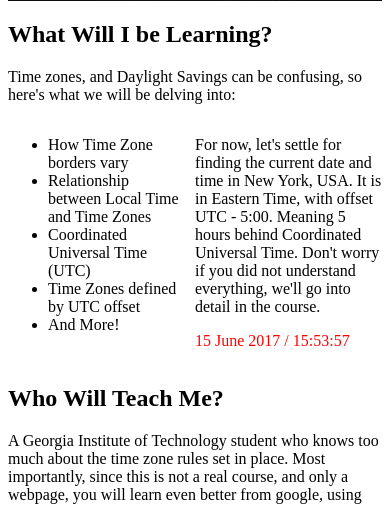
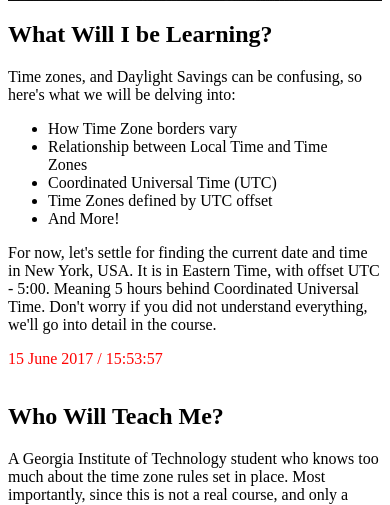
Before and after one commit to RaresC21/Tunnll-Internship, a Django app: page / in a window 390 px wide. Shown: the part 614-1119 px from the top of the page. Run offline with Django 3.2, Linux system fonts and the light colour scheme.

Commit message:
Place images side by side

```diff
--- a/Time-and-Date/time_date_app/static/css/style.css
+++ b/Time-and-Date/time_date_app/static/css/style.css
@@ -45,6 +45,14 @@
     box-sizing: border-box;
 }
 
+#section2 div img {
+    width: 40%;
+    margin: 1%;
+    box-sizing: border-box;
+    border-radius: 50% 50%;
+    box-shadow: black 0px 0px 5px;
+}
+
 @media screen and (max-width: 600px) {
     #headline #register {
 	float: none;
@@ -54,6 +62,16 @@
 	float: none;
 	width: 100%;
     }
+
+    #section1 ul {
+	float: none;
+	width: 100%;
+    }
+
+    #section1 #datetime {
+	float: none;
+	width: 100%;
+    }
 }
 
 .container {
```
